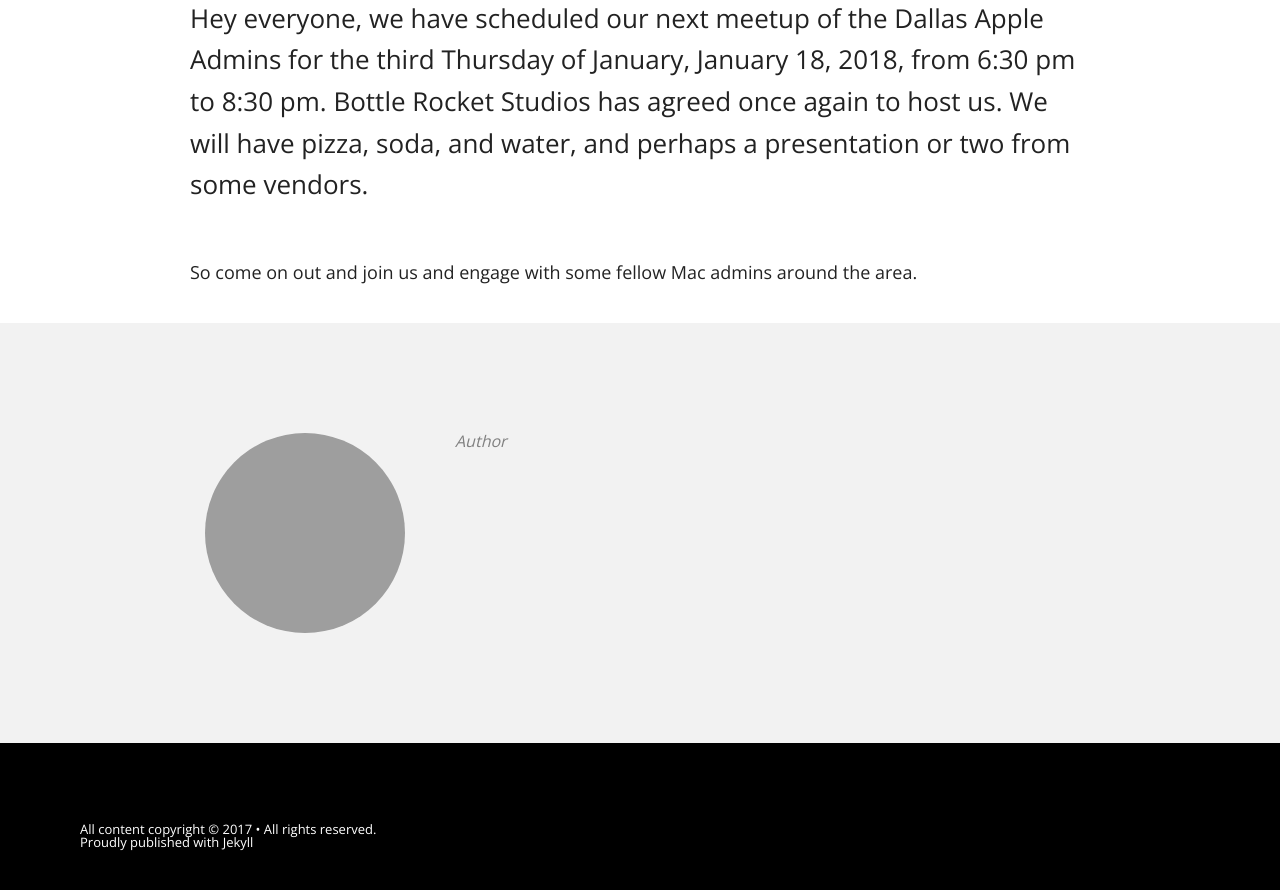
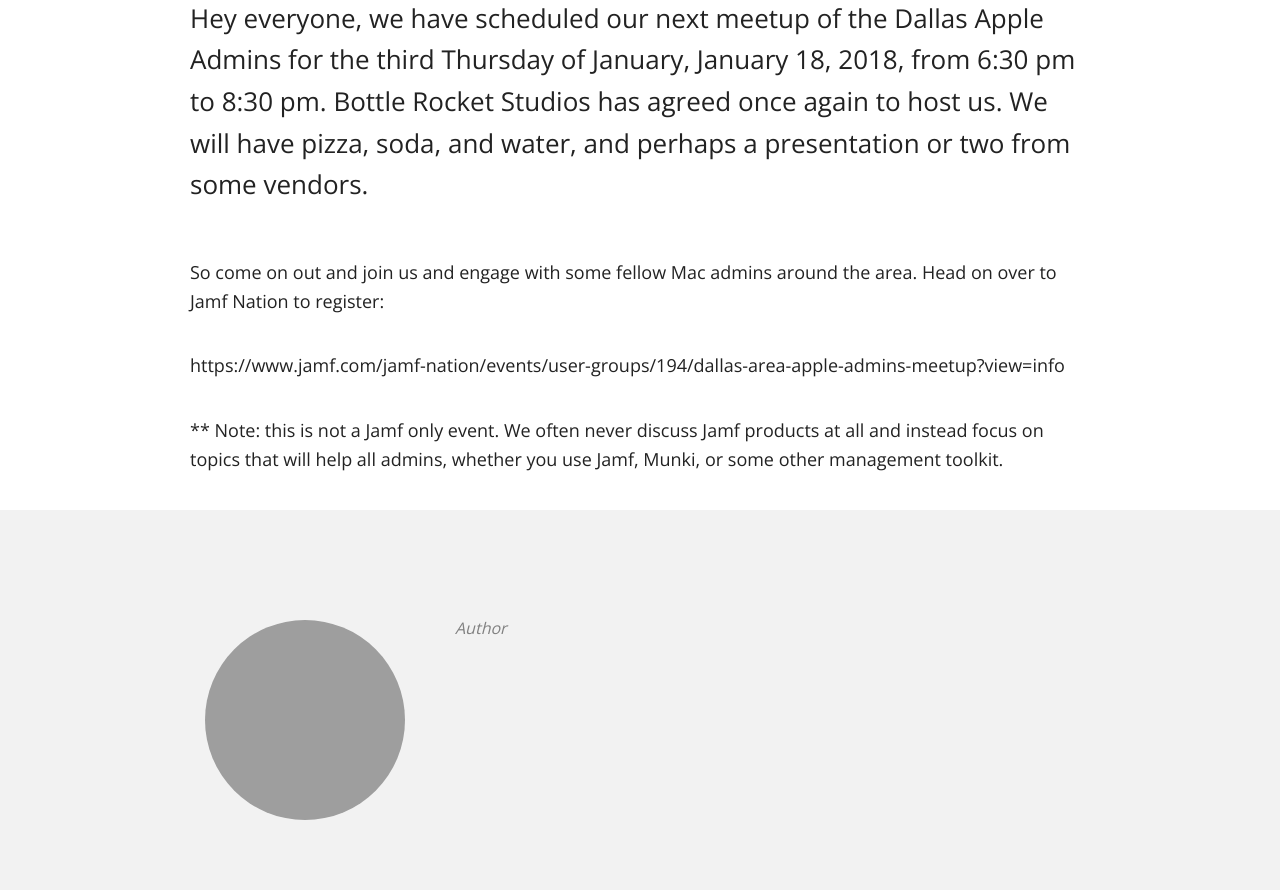
Before and after one commit to stevewood-tx/dallasappleadmins.github.io, a Jekyll site: the page built from _posts/2017-12-18-Next-Dallas-Admin-Meetup.md, in a window 1280 px wide and 900 px high, scrolled down 531 px. Shown: the top 890 px of the window. Built offline with Jekyll 4.4.1, drawn with Linux system fonts in a browser that asks for light colours; nearby versions of some CDN libraries; our own code applies the rules of GitHub Pages for plain Markdown files.

Commit message:
Updates
Updates

```diff
--- a/_posts/2017-12-18-Next-Dallas-Admin-Meetup.md
+++ b/_posts/2017-12-18-Next-Dallas-Admin-Meetup.md
@@ -1,3 +1,7 @@
 Hey everyone, we have scheduled our next meetup of the Dallas Apple Admins for the third Thursday of January, January 18, 2018, from 6:30 pm to 8:30 pm. Bottle Rocket Studios has agreed once again to host us. We will have pizza, soda, and water, and perhaps a presentation or two from some vendors.
 
-So come on out and join us and engage with some fellow Mac admins around the area.
+So come on out and join us and engage with some fellow Mac admins around the area. Head on over to Jamf Nation to register:
+
+https://www.jamf.com/jamf-nation/events/user-groups/194/dallas-area-apple-admins-meetup?view=info
+
+** Note: this is not a Jamf only event. We often never discuss Jamf products at all and instead focus on topics that will help all admins, whether you use Jamf, Munki, or some other management toolkit.
```
